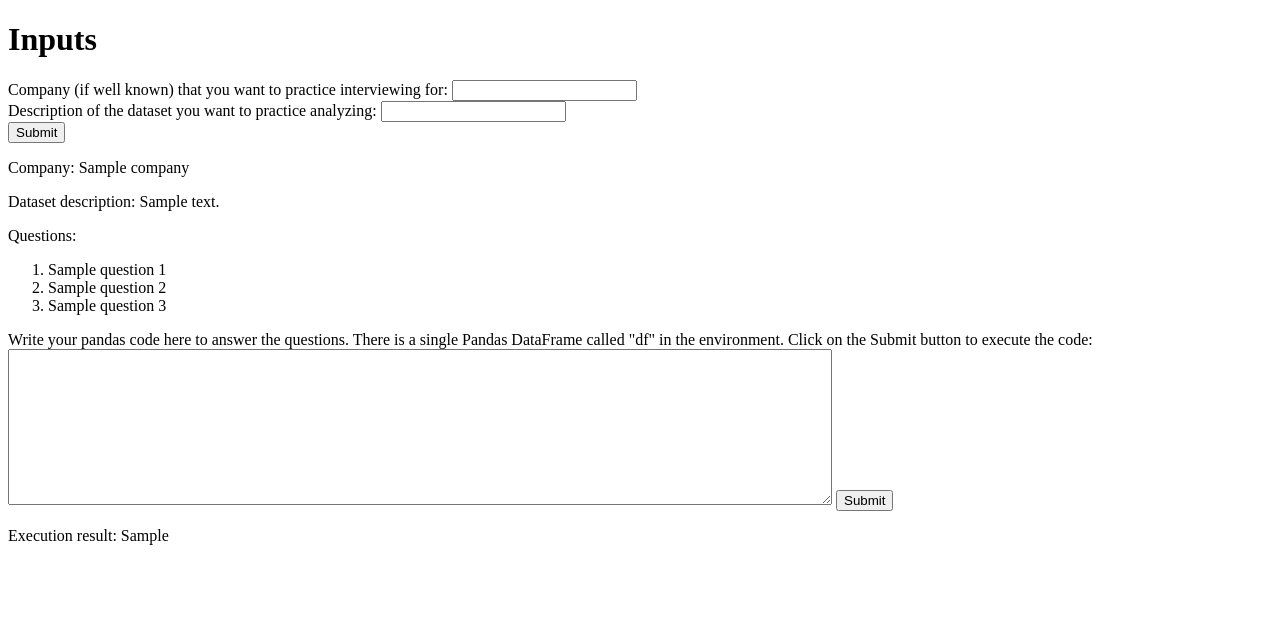
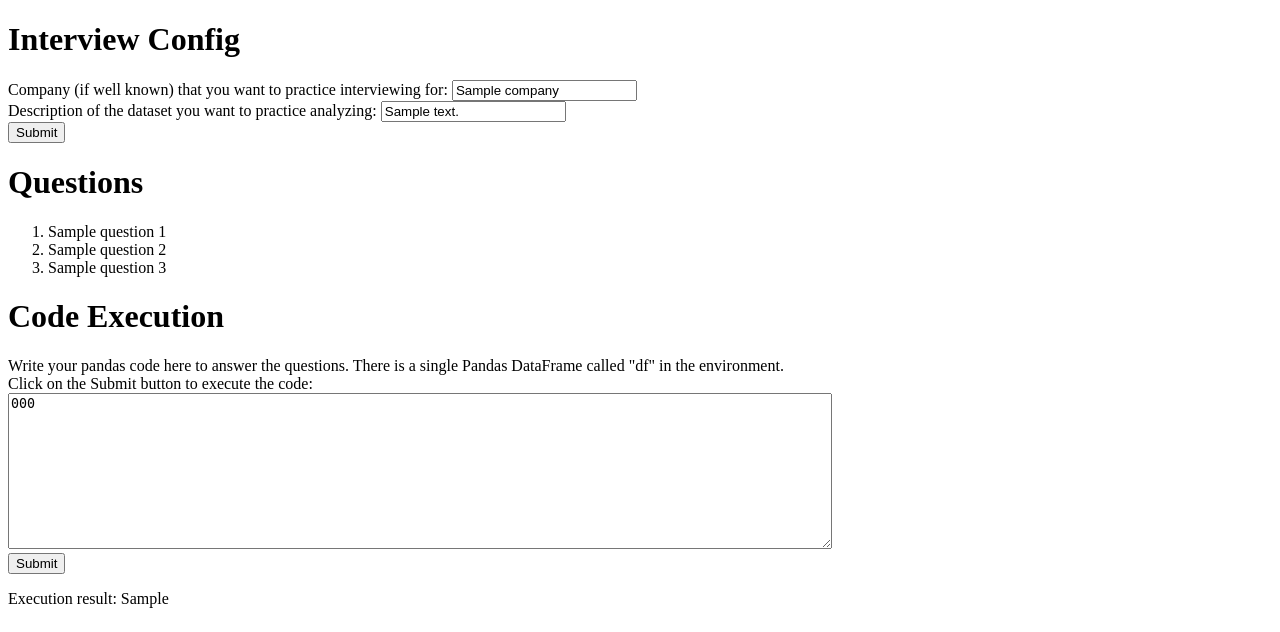
Before and after one commit to mathewnxwang/data_analysis_interview_tool, a Flask app: template templates/index.html in a window 1280 px wide. Shown: the top 632 px of the page. Run offline with Flask 3, Linux system fonts and the light colour scheme; the template is opened without the code that fills it: most values are stand-ins (such as "Sample title", 1, 10 or a date in 2020).

Commit message:
keeping input fields populated when submitted

```diff
--- a/app.py
+++ b/app.py
@@ -52,7 +52,10 @@ def submit_code():
         'index.html',
         company = session.get('company'),
         description = session.get('description'),
-        questions = session.get('questions'),
+        question_1=session.get('question_1'),
+        question_2=session.get('question_2'),
+        question_3=session.get('question_3'),
+        input_code=code,
         execution_result = execution_result
     )
 
--- a/data_generation_service.py
+++ b/data_generation_service.py
@@ -63,9 +63,3 @@ class GenerationService():
             raise ValueError(f"Error in converting LLM csv output to DataFrame: {e}")
 
         return df
-
-# generation_service = GenerationService()
-# dataset = generation_service.generate_interview_data("Uber", "rides")
-# print(dataset)
-# questions = generation_service.generate_interview_questions(dataset)
-# print(questions)
--- a/templates/index.html
+++ b/templates/index.html
@@ -9,24 +9,23 @@
 
 <body>
 
-    <h1>Inputs</h1>
+    <h1>Interview Config</h1>
 
     <form action="/greet" method="post">
         <label for="company">Company (if well known) that you want to practice interviewing for:</label>
-        <input type="text" id="company" name="company">
+        <input type="text" id="company" name="company" value="{{ company }}">
         <br>
         <label for="description">Description of the dataset you want to practice analyzing:</label>
-        <input type="text" id="description" name="description" required>
+        <input type="text" id="description" name="description" value="{{ description }}" required>
         <br>
         <button type="submit">Submit</button>
     </form>
 
     {% if company and description and question_1 and question_2 and question_3 %}
 
+    <h1>Questions</h1>
+
     <div id="data_response">
-        <p>Company: {{ company }}</p>
-        <p>Dataset description: {{ description }}</p>
-        <p>Questions:</p>
         <ol>
             <li>{{ question_1 }}</li>
             <li>{{ question_2 }}</li>
@@ -34,9 +33,17 @@
         </ol>
     </div>
 
+    <h1>Code Execution</h1>
+
     <form action="/submit_code" method="post">
-        <label for="input_code">Write your pandas code here to answer the questions. There is a single Pandas DataFrame called "df" in the environment. Click on the Submit button to execute the code:</label>
-        <textarea id="input_code" name="input_code" rows="10" cols="100" required></textarea>
+        <label for="input_code">
+            Write your pandas code here to answer the questions. There is a single Pandas DataFrame called "df" in the environment.
+            <br>
+            Click on the Submit button to execute the code:
+        </label>
+        <br>
+        <textarea id="input_code" name="input_code" rows="10" cols="100" required>{{ input_code }}</textarea>
+        <br>
         <button type="submit">Submit</button>
     </form>
 
```
